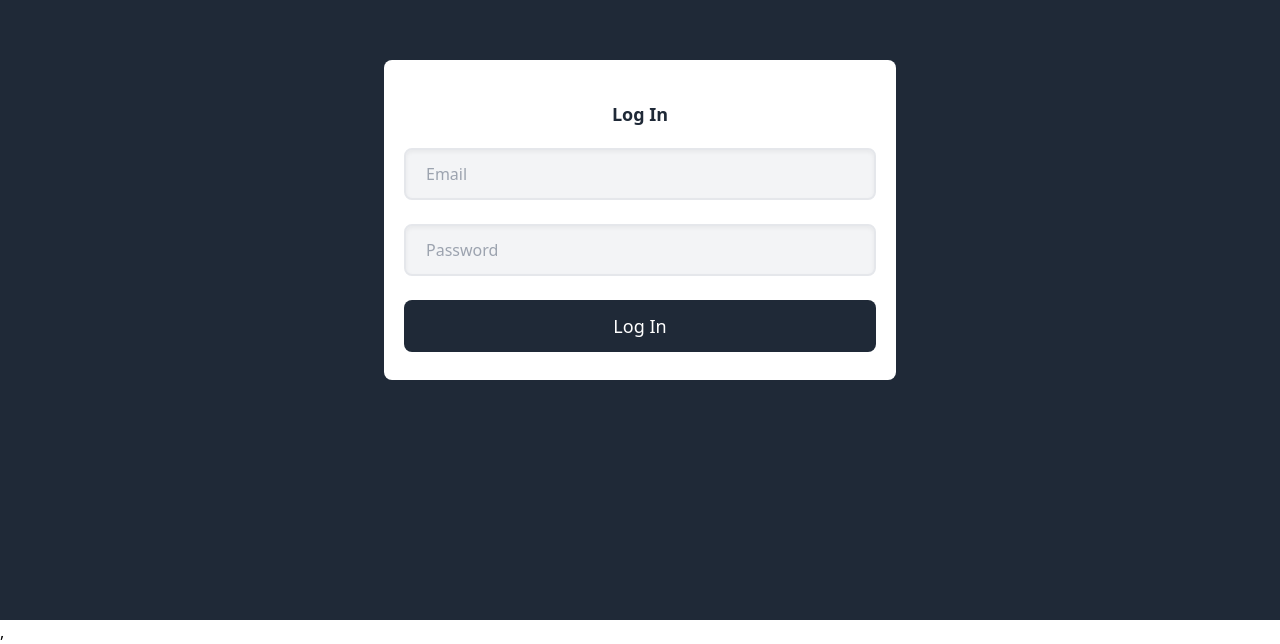
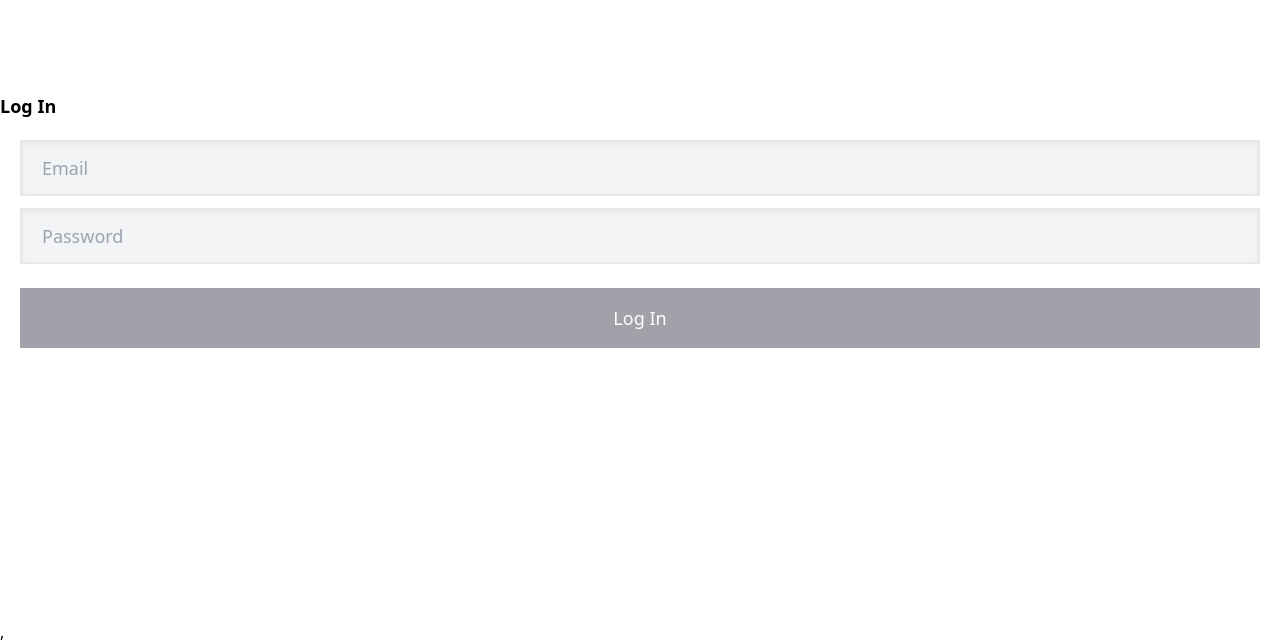
Before and after one commit to ho-bolt/nuber-eats-frontend, a React (Create React App) app: page / in a window 1280 px wide. Shown: the part 180-824 px from the top of the page. Built offline with nearby package versions, Linux system fonts and the light colour scheme.

Commit message:
✨Feat : 버튼 컴포넌트
- 여러기능을 위한 버튼 컴포넌트 생성
- input과 버튼 css 추가

```diff
--- a/src/styles/style.css
+++ b/src/styles/style.css
@@ -536,17 +536,25 @@ video {
 }
 
 .input {
-  border-radius: 0.5rem;
   border-width: 2px;
+  --tw-border-opacity: 1;
+  border-color: rgb(229 231 235 / var(--tw-border-opacity));
   --tw-bg-opacity: 1;
   background-color: rgb(243 244 246 / var(--tw-bg-opacity));
+  padding: 1rem;
   padding-top: 0.75rem;
   padding-bottom: 0.75rem;
   padding-left: 1.25rem;
   padding-right: 1.25rem;
+  font-size: 1.125rem;
+  line-height: 1.75rem;
+  font-weight: 300;
   --tw-shadow: inset 0 2px 4px 0 rgb(0 0 0 / 0.05);
   --tw-shadow-colored: inset 0 2px 4px 0 var(--tw-shadow-color);
   box-shadow: var(--tw-ring-offset-shadow, 0 0 #0000), var(--tw-ring-shadow, 0 0 #0000), var(--tw-shadow);
+  transition-property: color, background-color, border-color, text-decoration-color, fill, stroke;
+  transition-timing-function: cubic-bezier(0.4, 0, 0.2, 1);
+  transition-duration: 150ms;
 }
 
 .input:focus {
@@ -555,39 +563,45 @@ video {
   --tw-ring-offset-shadow: var(--tw-ring-inset) 0 0 0 var(--tw-ring-offset-width) var(--tw-ring-offset-color);
   --tw-ring-shadow: var(--tw-ring-inset) 0 0 0 calc(2px + var(--tw-ring-offset-width)) var(--tw-ring-color);
   box-shadow: var(--tw-ring-offset-shadow), var(--tw-ring-shadow), var(--tw-shadow, 0 0 #0000);
-  --tw-ring-color: rgb(22 163 74 / var(--tw-ring-opacity));
+  --tw-ring-color: rgb(107 114 128 / var(--tw-ring-opacity));
   --tw-ring-opacity: 0.9;
 }
 
 .btn {
-  border-radius: 0.5rem;
+  margin-top: 0.75rem;
   --tw-bg-opacity: 1;
-  background-color: rgb(31 41 55 / var(--tw-bg-opacity));
-  padding-top: 0.75rem;
-  padding-bottom: 0.75rem;
-  padding-left: 1.25rem;
-  padding-right: 1.25rem;
+  background-color: rgb(161 161 170 / var(--tw-bg-opacity));
+  padding-top: 1rem;
+  padding-bottom: 1rem;
   font-size: 1.125rem;
   line-height: 1.75rem;
+  font-weight: 500;
   --tw-text-opacity: 1;
   color: rgb(255 255 255 / var(--tw-text-opacity));
+  transition-property: color, background-color, border-color, text-decoration-color, fill, stroke;
+  transition-timing-function: cubic-bezier(0.4, 0, 0.2, 1);
+  transition-duration: 150ms;
 }
 
 .btn:hover {
-  opacity: 0.9;
+  --tw-bg-opacity: 1;
+  background-color: rgb(0 0 0 / var(--tw-bg-opacity));
 }
 
-.btn:focus {
-  outline: 2px solid transparent;
-  outline-offset: 2px;
+.pointer-events-none {
+  pointer-events: none;
 }
 
-.mb-3 {
-  margin-bottom: 0.75rem;
+.mb-10 {
+  margin-bottom: 2.5rem;
 }
 
-.mt-3 {
-  margin-top: 0.75rem;
+.mb-5 {
+  margin-bottom: 1.25rem;
+}
+
+.mt-10 {
+  margin-top: 2.5rem;
 }
 
 .mt-5 {
@@ -606,38 +620,38 @@ video {
   height: 100vh;
 }
 
+.w-52 {
+  width: 13rem;
+}
+
 .w-full {
   width: 100%;
 }
 
-.max-w-lg {
-  max-width: 32rem;
+.max-w-screen-sm {
+  max-width: 640px;
+}
+
+.flex-col {
+  flex-direction: column;
 }
 
 .items-center {
   align-items: center;
 }
 
-.justify-center {
-  justify-content: center;
-}
-
 .gap-3 {
   gap: 0.75rem;
 }
 
-.rounded-lg {
-  border-radius: 0.5rem;
+.bg-zinc-400 {
+  --tw-bg-opacity: 1;
+  background-color: rgb(161 161 170 / var(--tw-bg-opacity));
 }
 
-.bg-gray-800 {
+.bg-zinc-900 {
   --tw-bg-opacity: 1;
-  background-color: rgb(31 41 55 / var(--tw-bg-opacity));
-}
-
-.bg-white {
-  --tw-bg-opacity: 1;
-  background-color: rgb(255 255 255 / var(--tw-bg-opacity));
+  background-color: rgb(24 24 27 / var(--tw-bg-opacity));
 }
 
 .px-5 {
@@ -645,16 +659,18 @@ video {
   padding-right: 1.25rem;
 }
 
-.pb-7 {
-  padding-bottom: 1.75rem;
+.py-4 {
+  padding-top: 1rem;
+  padding-bottom: 1rem;
 }
 
-.pt-10 {
-  padding-top: 2.5rem;
+.text-left {
+  text-align: left;
 }
 
-.text-center {
-  text-align: center;
+.text-3xl {
+  font-size: 1.875rem;
+  line-height: 2.25rem;
 }
 
 .text-lg {
@@ -666,12 +682,47 @@ video {
   font-weight: 700;
 }
 
-.text-gray-800 {
+.font-medium {
+  font-weight: 500;
+}
+
+.text-black {
   --tw-text-opacity: 1;
-  color: rgb(31 41 55 / var(--tw-text-opacity));
+  color: rgb(0 0 0 / var(--tw-text-opacity));
 }
 
 .text-red-500 {
   --tw-text-opacity: 1;
   color: rgb(239 68 68 / var(--tw-text-opacity));
 }
+
+.text-white {
+  --tw-text-opacity: 1;
+  color: rgb(255 255 255 / var(--tw-text-opacity));
+}
+
+.transition-colors {
+  transition-property: color, background-color, border-color, text-decoration-color, fill, stroke;
+  transition-timing-function: cubic-bezier(0.4, 0, 0.2, 1);
+  transition-duration: 150ms;
+}
+
+.hover\:bg-zinc-950:hover {
+  --tw-bg-opacity: 1;
+  background-color: rgb(9 9 11 / var(--tw-bg-opacity));
+}
+
+.hover\:underline:hover {
+  text-decoration-line: underline;
+}
+
+.focus\:outline-none:focus {
+  outline: 2px solid transparent;
+  outline-offset: 2px;
+}
+
+@media (min-width: 1024px) {
+  .lg\:mt-28 {
+    margin-top: 7rem;
+  }
+}
--- a/src/styles/tailwind.css
+++ b/src/styles/tailwind.css
@@ -2,11 +2,11 @@
 @tailwind components;
 
 .input {
-  @apply bg-gray-100 shadow-inner  focus:ring-2 focus:ring-green-600  focus:ring-opacity-90  focus:outline-none border-2  py-3 px-5 rounded-lg;
+  @apply bg-gray-100 shadow-inner  focus:ring-2 focus:ring-gray-500  focus:ring-opacity-90  focus:outline-none border-2  py-3 px-5  p-4  text-lg font-light border-gray-200  transition-colors;
 }
 
 .btn {
-  @apply py-3 px-5 bg-gray-800 text-white  text-lg rounded-lg focus:outline-none hover:opacity-90;
+  @apply mt-3 text-lg font-medium text-white py-4 bg-zinc-400 hover:bg-black transition-colors;
 }
 
 @tailwind utilities;
```
Also changed, not shown: src/components/button.tsx (added, +23 -0 lines).
